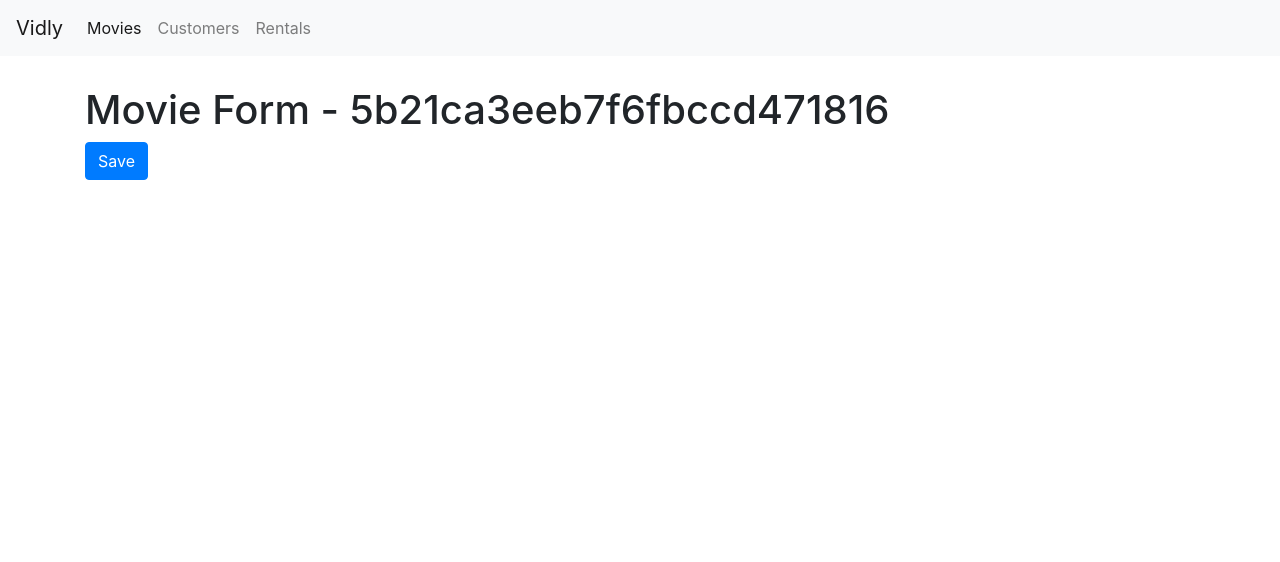
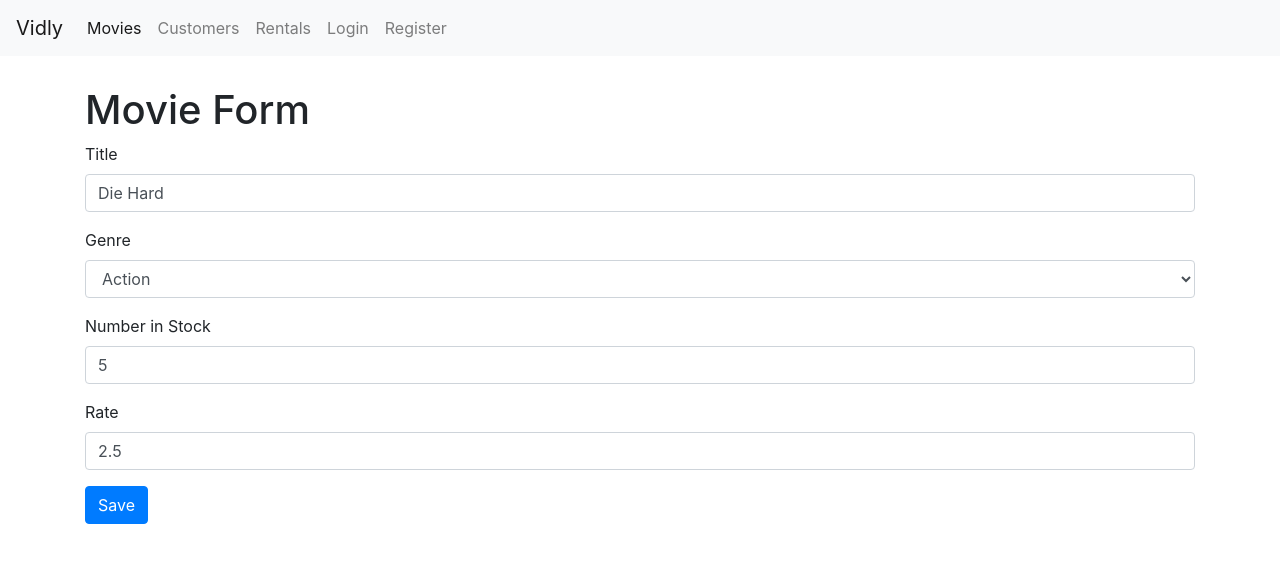
Before and after one commit to magdumsuraj07/vidly, a React (Create React App) app: page /movies/5b21ca3eeb7f6fbccd471816 in a window 1280 px wide. Shown: the top 562 px of the page. Built offline with nearby package versions, Linux system fonts and the light colour scheme.

Commit message:
Forms (#2)
* Implemented form and basic validation

* Implemented login form functionality

* Added register form

* Added new movie form

```diff
--- a/package.json
+++ b/package.json
@@ -8,11 +8,12 @@
     "@testing-library/user-event": "^13.5.0",
     "bootstrap": "^4.1.1",
     "font-awesome": "^4.7.0",
+    "joi-browser": "13.4",
     "lodash": "^4.17.10",
     "prop-types": "^15.6.2",
     "react": "^18.0.0",
     "react-dom": "^18.0.0",
-    "react-router-dom": "^6.3.0",
+    "react-router-dom": "^4.3.1",
     "react-scripts": "5.0.1",
     "web-vitals": "^2.1.4"
   },
--- a/src/App.js
+++ b/src/App.js
@@ -1,30 +1,36 @@
-import React from "react";
-import { Route, Routes, Navigate } from "react-router-dom";
+import React, { Component } from "react";
+import { Route, Redirect, Switch } from "react-router-dom";
 import Movies from "./components/movies";
+import MovieForm from "./components/movieForm";
 import Customers from "./components/customers";
 import Rentals from "./components/rentals";
 import NotFound from "./components/notFound";
 import NavBar from "./components/navBar";
-import MovieForm from "./components/movieForm";
+import LoginForm from "./components/loginForm";
+import RegisterForm from "./components/registerForm";
 import "./App.css";
 
-function App() {
+class App extends Component {
+  render() {
     return (
       <React.Fragment>
         <NavBar />
         <main className="container">
-        <Routes>
-          <Route path="movies/:id" element={<MovieForm />} />
-          <Route path="movies" element={<Movies />} />
-          <Route path="customers" element={<Customers />} />
-          <Route path="rentals" element={<Rentals />} />
-          <Route path="not-found" element={<NotFound />} />
-          <Route path="/" element={<Navigate push to="movies" />} />
-          <Route path="*" element={<Navigate push to="not-found" />} />
-        </Routes>
+          <Switch>
+            <Route path="/register" component={RegisterForm} />
+            <Route path="/login" component={LoginForm} />
+            <Route path="/movies/:id" component={MovieForm} />
+            <Route path="/movies" component={Movies} />
+            <Route path="/customers" component={Customers} />
+            <Route path="/rentals" component={Rentals} />
+            <Route path="/not-found" component={NotFound} />
+            <Redirect from="/" exact to="/movies" />
+            <Redirect to="/not-found" />
+          </Switch>
         </main>
       </React.Fragment>
     );
   }
+}
 
 export default App;
--- /dev/null
+++ b/src/components/common/form.jsx
@@ -0,0 +1,90 @@
+import React, { Component } from "react";
+import Joi from "joi-browser";
+import Input from "./input";
+import Select from "./select";
+
+class Form extends Component {
+  state = {
+    data: {},
+    errors: {},
+  };
+
+  validate = () => {
+    const options = { abortEarly: false };
+    const { error } = Joi.validate(this.state.data, this.schema, options);
+    if (!error) return null;
+
+    const errors = {};
+    for (let item of error.details) errors[item.path[0]] = item.message;
+    return errors;
+  };
+
+  validateProperty = ({ name, value }) => {
+    const obj = { [name]: value };
+    const schema = { [name]: this.schema[name] };
+    const { error } = Joi.validate(obj, schema);
+    return error ? error.details[0].message : null;
+  };
+
+  handleSubmit = (e) => {
+    e.preventDefault();
+
+    const errors = this.validate();
+    this.setState({ errors: errors || {} });
+    if (errors) return;
+
+    this.doSubmit();
+  };
+
+  handleChange = ({ currentTarget: input }) => {
+    const errors = { ...this.state.errors };
+    const errorMessage = this.validateProperty(input);
+    if (errorMessage) errors[input.name] = errorMessage;
+    else delete errors[input.name];
+
+    const data = { ...this.state.data };
+    data[input.name] = input.value;
+
+    this.setState({ data, errors });
+  };
+
+  renderButton(label) {
+    return (
+      <button disabled={this.validate()} className="btn btn-primary">
+        {label}
+      </button>
+    );
+  }
+
+  renderSelect(name, label, options) {
+    const { data, errors } = this.state;
+
+    return (
+      <Select
+        name={name}
+        value={data[name]}
+        label={label}
+        options={options}
+        onChange={this.handleChange}
+        error={errors[name]}
+      />
+    );
+  }
+
+  renderInput(name, label, type = "text") {
+    const { data, errors } = this.state;
+
+    return (
+      <Input
+        type={type}
+        name={name}
+        value={data[name]}
+        label={label}
+        onChange={this.handleChange}
+        error={errors[name]}
+      />
+    );
+  }
+}
+
+export default Form;
--- /dev/null
+++ b/src/components/common/input.jsx
@@ -0,0 +1,13 @@
+import React from "react";
+
+const Input = ({ name, label, error, ...rest }) => {
+  return (
+    <div className="form-group">
+      <label htmlFor={name}>{label}</label>
+      <input {...rest} name={name} id={name} className="form-control" />
+      {error && <div className="alert alert-danger">{error}</div>}
+    </div>
+  );
+};
+
+export default Input;
--- /dev/null
+++ b/src/components/common/select.jsx
@@ -0,0 +1,20 @@
+import React from "react";
+
+const Select = ({ name, label, options, error, ...rest }) => {
+  return (
+    <div className="form-group">
+      <label htmlFor={name}>{label}</label>
+      <select name={name} id={name} {...rest} className="form-control">
+        <option value="" />
+        {options.map((option) => (
+          <option key={option._id} value={option._id}>
+            {option.name}
+          </option>
+        ))}
+      </select>
+      {error && <div className="alert alert-danger">{error}</div>}
+    </div>
+  );
+};
+
+export default Select;
--- /dev/null
+++ b/src/components/loginForm.jsx
@@ -0,0 +1,34 @@
+import React, { Component } from "react";
+import Joi from "joi-browser";
+import Form from "./common/form";
+
+class LoginForm extends Form {
+  state = {
+    data: { username: "", password: "" },
+    errors: {},
+  };
+
+  schema = {
+    username: Joi.string().required().label("Username"),
+    password: Joi.string().required().label("Password"),
+  };
+
+  doSubmit = () => {
+    console.log("Submitted");
+  };
+
+  render() {
+    return (
+      <div>
+        <h1>Login</h1>
+        <form onSubmit={this.handleSubmit}>
+          {this.renderInput("username", "Username")}
+          {this.renderInput("password", "Password", "password")}
+          {this.renderButton("Login")}
+        </form>
+      </div>
+    );
+  }
+}
+
+export default LoginForm;
--- a/src/components/movieForm.jsx
+++ b/src/components/movieForm.jsx
@@ -1,17 +1,80 @@
 import React from "react";
-import { useParams, useNavigate } from "react-router-dom";
+import Joi from "joi-browser";
+import Form from "./common/form";
+import { getMovie, saveMovie } from "../services/fakeMovieService";
+import { getGenres } from "../services/fakeGenreService";
 
-const MovieForm = (props) => {
-  let { id } = useParams();
-  const navigate = useNavigate();
-  return (
-    <div>
-      <h1>Movie Form - {id}</h1>
-      <button className="btn btn-primary" onClick={() => navigate("/movies")}>
-        Save
-      </button>
-    </div>
-  );
-};
+class MovieForm extends Form {
+  state = {
+    data: {
+      title: "",
+      genreId: "",
+      numberInStock: "",
+      dailyRentalRate: "",
+    },
+    genres: [],
+    errors: {},
+  };
+
+  schema = {
+    _id: Joi.string(),
+    title: Joi.string().required().label("Title"),
+    genreId: Joi.string().required().label("Genre"),
+    numberInStock: Joi.number()
+      .required()
+      .min(0)
+      .max(100)
+      .label("Number in Stock"),
+    dailyRentalRate: Joi.number()
+      .required()
+      .min(0)
+      .max(10)
+      .label("Daily Rental Rate"),
+  };
+
+  componentDidMount() {
+    const genres = getGenres();
+    this.setState({ genres });
+
+    const movieId = this.props.match.params.id;
+    if (movieId === "new") return;
+
+    const movie = getMovie(movieId);
+    if (!movie) return this.props.history.replace("/not-found");
+
+    this.setState({ data: this.mapToViewModel(movie) });
+  }
+
+  mapToViewModel(movie) {
+    return {
+      _id: movie._id,
+      title: movie.title,
+      genreId: movie.genre._id,
+      numberInStock: movie.numberInStock,
+      dailyRentalRate: movie.dailyRentalRate,
+    };
+  }
+
+  doSubmit = () => {
+    saveMovie(this.state.data);
+
+    this.props.history.push("/movies");
+  };
+
+  render() {
+    return (
+      <div>
+        <h1>Movie Form</h1>
+        <form onSubmit={this.handleSubmit}>
+          {this.renderInput("title", "Title")}
+          {this.renderSelect("genreId", "Genre", this.state.genres)}
+          {this.renderInput("numberInStock", "Number in Stock", "number")}
+          {this.renderInput("dailyRentalRate", "Rate")}
+          {this.renderButton("Save")}
+        </form>
+      </div>
+    );
+  }
+}
 
 export default MovieForm;
--- a/src/components/movies.jsx
+++ b/src/components/movies.jsx
@@ -1,30 +1,36 @@
 import React, { Component } from "react";
-import { getMovies } from "../services/fakeMovieService";
+import { Link } from "react-router-dom";
+import MoviesTable from "./moviesTable";
+import ListGroup from "./common/listGroup";
 import Pagination from "./common/pagination";
+import { getMovies, deleteMovie } from "../services/fakeMovieService";
+import { getGenres } from "../services/fakeGenreService";
 import { paginate } from "../utils/paginate";
-import ListGroup from "./common/listGroup";
-import { getGenres } from "../services/fakeGenreService";
-import MoviesTable from "./moviesTable";
-import _, { filter } from "lodash";
-import NavBar from "./navBar";
+import _ from "lodash";
+import SearchBox from "./searchBox";
 
 class Movies extends Component {
   state = {
     movies: [],
     genres: [],
+    currentPage: 1,
     pageSize: 4,
-    currentPage: 1,
+    searchQuery: "",
+    selectedGenre: null,
     sortColumn: { path: "title", order: "asc" },
   };
 
   componentDidMount() {
     const genres = [{ _id: "", name: "All Genres" }, ...getGenres()];
-    this.setState({ movies: getMovies(), genres: genres });
+
+    this.setState({ movies: getMovies(), genres });
   }
 
   handleDelete = (movie) => {
     const movies = this.state.movies.filter((m) => m._id !== movie._id);
-    this.setState({ movies: movies });
+    this.setState({ movies });
+
+    deleteMovie(movie._id);
   };
 
   handleLike = (movie) => {
@@ -32,7 +38,7 @@
     const index = movies.indexOf(movie);
     movies[index] = { ...movies[index] };
     movies[index].liked = !movies[index].liked;
-    this.setState({ movies: movies });
+    this.setState({ movies });
   };
 
   handlePageChange = (page) => {
@@ -40,7 +46,11 @@
   };
 
   handleGenreSelect = (genre) => {
-    this.setState({ selectedGenre: genre, currentPage: 1 });
+    this.setState({ selectedGenre: genre, searchQuery: "", currentPage: 1 });
+  };
+
+  handleSearch = (query) => {
+    this.setState({ searchQuery: query, selectedGenre: null, currentPage: 1 });
   };
 
   handleSort = (sortColumn) => {
@@ -51,15 +61,19 @@
     const {
       pageSize,
       currentPage,
+      sortColumn,
       selectedGenre,
+      searchQuery,
       movies: allMovies,
-      sortColumn,
     } = this.state;
 
-    const filtered =
-      selectedGenre && selectedGenre._id
-        ? allMovies.filter((m) => m.genre._id === selectedGenre._id)
-        : allMovies;
+    let filtered = allMovies;
+    if (searchQuery)
+      filtered = allMovies.filter((m) =>
+        m.title.toLowerCase().startsWith(searchQuery.toLowerCase())
+      );
+    else if (selectedGenre && selectedGenre._id)
+      filtered = allMovies.filter((m) => m.genre._id === selectedGenre._id);
 
     const sorted = _.orderBy(filtered, [sortColumn.path], [sortColumn.order]);
 
@@ -70,27 +84,31 @@
 
   render() {
     const { length: count } = this.state.movies;
-    const { pageSize, currentPage, sortColumn } = this.state;
+    const { pageSize, currentPage, sortColumn, searchQuery } = this.state;
 
-    if (this.state.movies.length === 0)
-      return <p>There are no movies in the database.</p>;
+    if (count === 0) return <p>There are no movies in the database.</p>;
 
     const { totalCount, data: movies } = this.getPagedData();
 
     return (
-      <div className="container">
       <div className="row">
         <div className="col-3">
           <ListGroup
             items={this.state.genres}
             selectedItem={this.state.selectedGenre}
-              textProperty="name"
-              valueProperty="_id"
             onItemSelect={this.handleGenreSelect}
           />
         </div>
         <div className="col">
+          <Link
+            to="/movies/new"
+            className="btn btn-primary"
+            style={{ marginBottom: 20 }}
+          >
+            New Movie
+          </Link>
           <p>Showing {totalCount} movies in the database.</p>
+          <SearchBox value={searchQuery} onChange={this.handleSearch} />
           <MoviesTable
             movies={movies}
             sortColumn={sortColumn}
@@ -106,7 +124,6 @@
           />
         </div>
       </div>
-      </div>
     );
   }
 }
--- a/src/components/navBar.jsx
+++ b/src/components/navBar.jsx
@@ -22,21 +22,21 @@
         </button>
         <div className="collapse navbar-collapse" id="navbarNav">
           <ul className="navbar-nav">
-            <li className="nav-item">
-              <NavLink className="nav-link" to="/movies">
+            <NavLink className="nav-item nav-link" to="/movies">
               Movies <span className="sr-only">(current)</span>
             </NavLink>
-            </li>
-            <li className="nav-item">
-              <NavLink className="nav-link" to="/customers">
+            <NavLink className="nav-item nav-link" to="/customers">
               Customers
             </NavLink>
-            </li>
-            <li className="nav-item">
-              <NavLink className="nav-link" to="/rentals">
+            <NavLink className="nav-item nav-link" to="/rentals">
               Rentals
             </NavLink>
-            </li>
+            <NavLink className="nav-item nav-link" to="/login">
+              Login
+            </NavLink>
+            <NavLink className="nav-item nav-link" to="/register">
+              Register
+            </NavLink>
           </ul>
         </div>
       </nav>
--- /dev/null
+++ b/src/components/registerForm.jsx
@@ -0,0 +1,38 @@
+import React, { Component } from "react";
+import Joi from "joi-browser";
+import Form from "./common/form";
+
+class RegisterForm extends Form {
+  state = {
+    data: { username: "", password: "", name: "" },
+    errors: {},
+  };
+
+  schema = {
+    username: Joi.string().required().label("Username").email({
+      minDomainSegments: 2,
+    }),
+    password: Joi.string().required().label("Password").min(5),
+    name: Joi.string().required().label("Name"),
+  };
+
+  doSubmit = () => {
+    console.log("Submitted");
+  };
+
+  render() {
+    return (
+      <div>
+        <h1>Register</h1>
+        <form onSubmit={this.handleSubmit}>
+          {this.renderInput("username", "Username")}
+          {this.renderInput("password", "Password", "password")}
+          {this.renderInput("name", "Name")}
+          {this.renderButton("Register")}
+        </form>
+      </div>
+    );
+  }
+}
+
+export default RegisterForm;
--- /dev/null
+++ b/src/components/searchBox.jsx
@@ -0,0 +1,16 @@
+import React from "react";
+
+const SearchBox = ({ value, onChange }) => {
+  return (
+    <input
+      type="text"
+      name="query"
+      className="form-control my-3"
+      placeholder="Search..."
+      value={value}
+      onChange={(e) => onChange(e.currentTarget.value)}
+    />
+  );
+};
+
+export default SearchBox;
--- a/src/services/fakeMovieService.js
+++ b/src/services/fakeMovieService.js
@@ -78,13 +78,13 @@
 
 export function saveMovie(movie) {
   let movieInDb = movies.find((m) => m._id === movie._id) || {};
-  movieInDb.name = movie.name;
+  movieInDb.title = movie.title;
   movieInDb.genre = genresAPI.genres.find((g) => g._id === movie.genreId);
   movieInDb.numberInStock = movie.numberInStock;
   movieInDb.dailyRentalRate = movie.dailyRentalRate;
 
   if (!movieInDb._id) {
-    movieInDb._id = Date.now();
+    movieInDb._id = Date.now().toString();
     movies.push(movieInDb);
   }
 
```
Also changed, not shown: 1 other file (tests, documents, lock files or other folders). Lines whose indentation alone changed are shown as unchanged.
